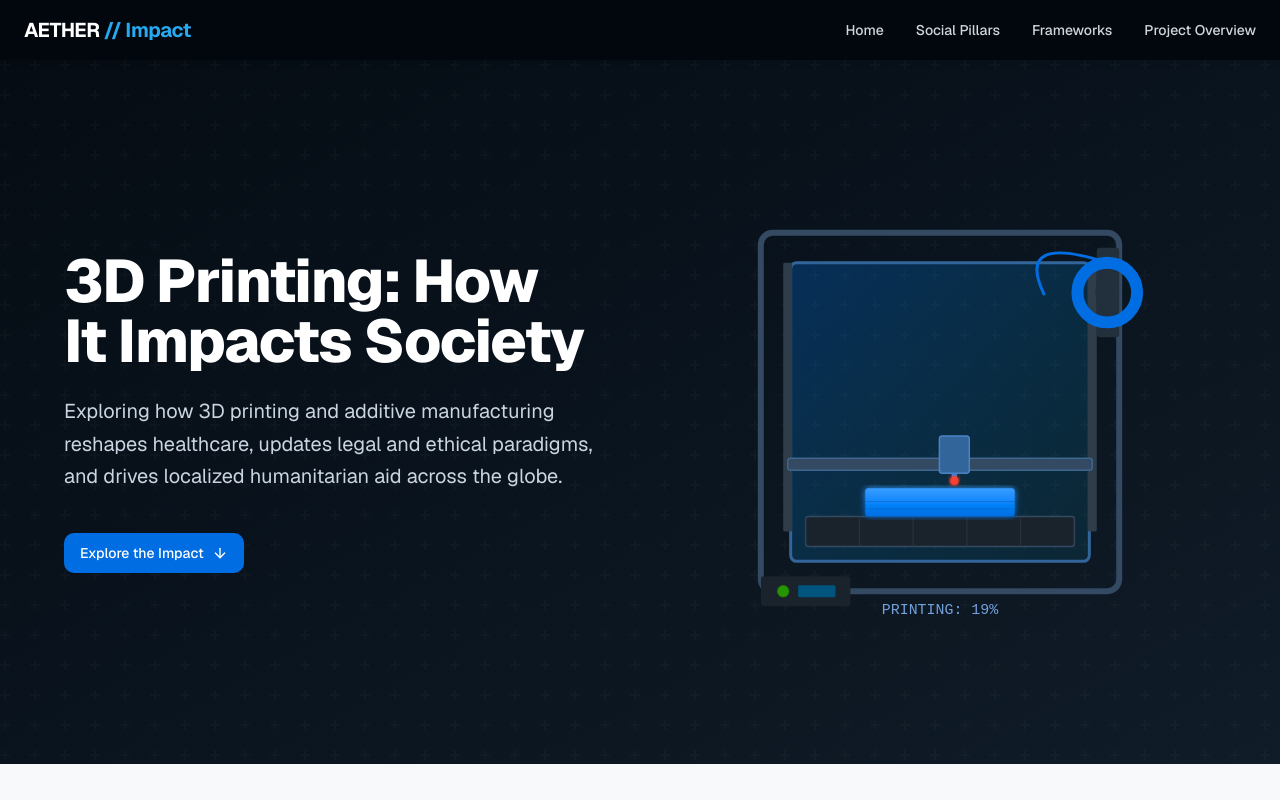
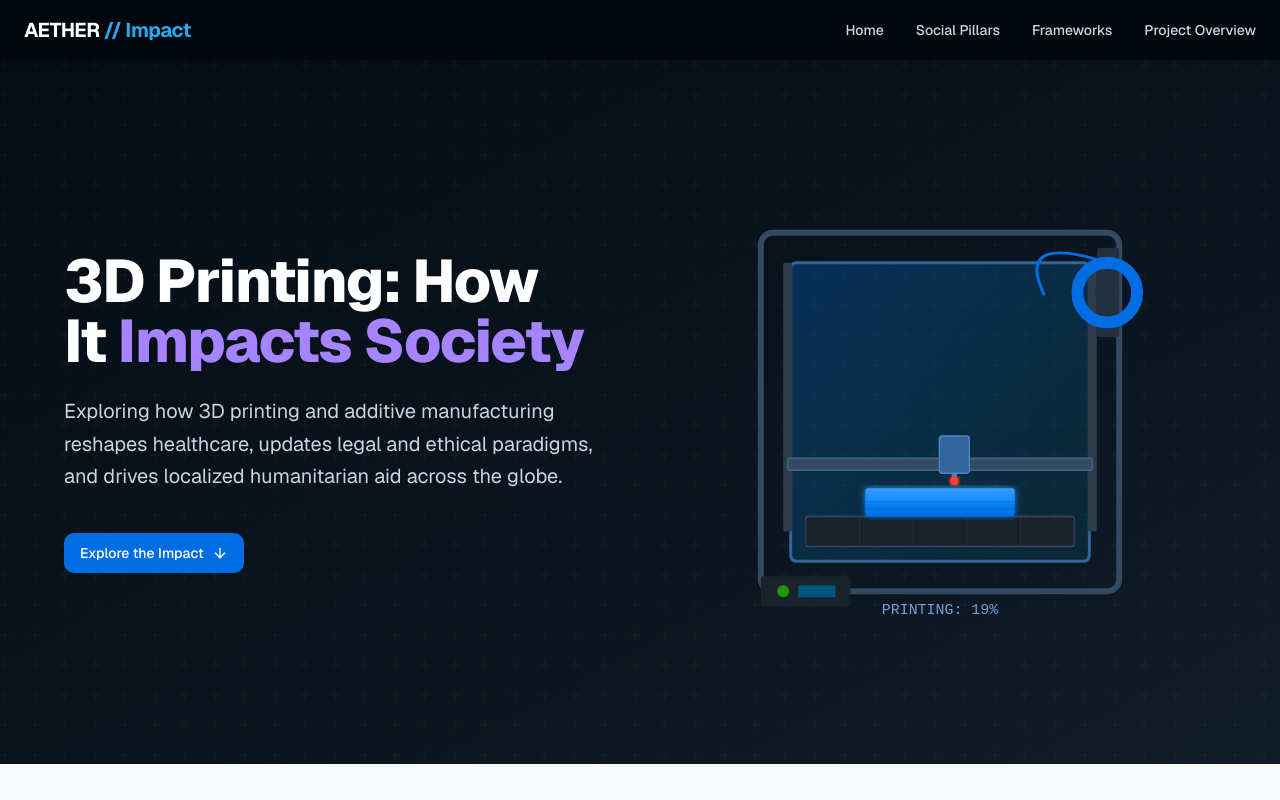
Before and after one commit to akarshmiloam0307-cpu/v0-3d-printing-for-social-impact, a Next.js app: page / in a window 1280 px wide. Shown: the top 800 px of the page. Built offline with nearby package versions, Linux system fonts and the light colour scheme.

Commit message:
style: highlight hero title phrase in violet\n\nEmphasize key phrase with purple/violet color for better visual impact.

```diff
--- a/components/hero-section.tsx
+++ b/components/hero-section.tsx
@@ -23,7 +23,7 @@ export function HeroSection() {
         <div className="grid items-center gap-12 lg:grid-cols-2">
           <div className="text-center lg:text-left">
             <h1 className="mb-6 text-balance text-4xl font-extrabold tracking-tight md:text-5xl lg:text-6xl">
-              3D Printing: How It Impacts Society
+              3D Printing: How It <span className="text-violet-400">Impacts Society</span>
             </h1>
             <p className="mx-auto mb-10 max-w-2xl text-pretty text-lg leading-relaxed text-slate-300 md:text-xl lg:mx-0">
               Exploring how 3D printing and additive manufacturing reshapes healthcare, updates legal
```
